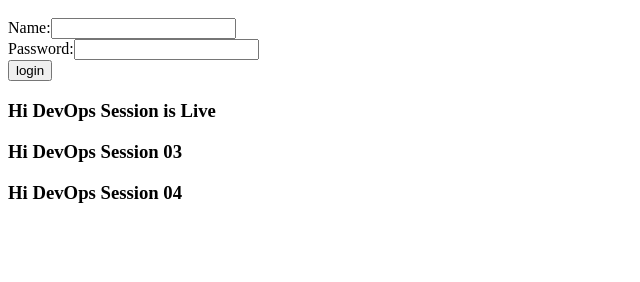
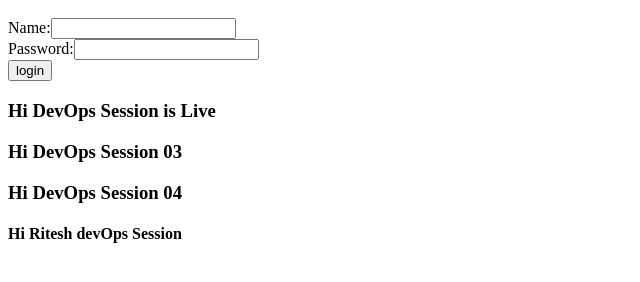
Before and after one commit to RiteshDevOpsTrainer/nov2019, a plain HTML site: page WebContent/index.html in a window 1280 px wide. Shown: the part 48-330 px from the top of the page, without its empty margins (0-640 px from the left). Drawn offline with Linux system fonts and the light colour scheme.

Commit message:
sample 02

```diff
--- a/WebContent/index.html
+++ b/WebContent/index.html
@@ -8,4 +8,7 @@ Password:<input type="password" name="userPass"/><br/>
   <h3> Hi DevOps Session is Live</h3>
   <h3> Hi DevOps Session 03</h3>
   <h3> Hi DevOps Session 04</h3>
+
+ <h4> Hi Ritesh devOps Session</h4>
+
 </form>
```
